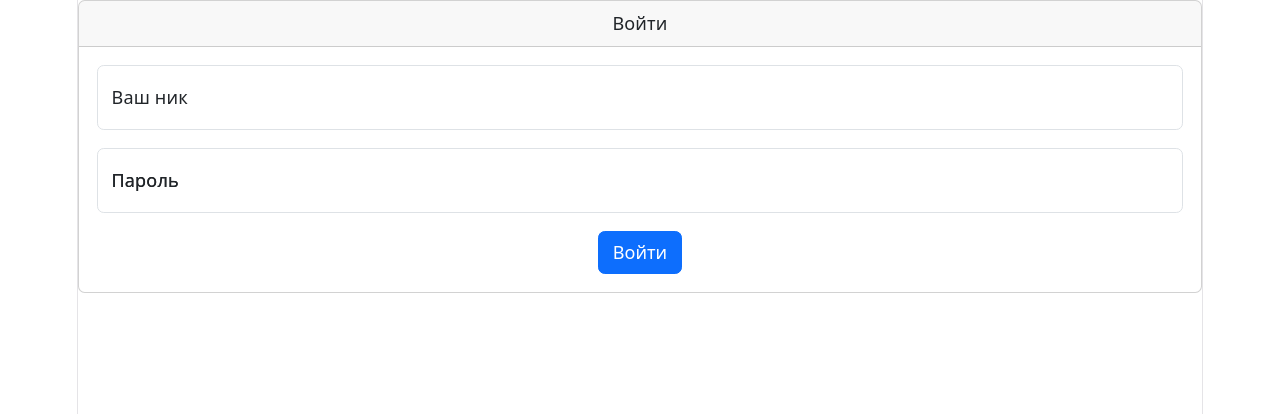
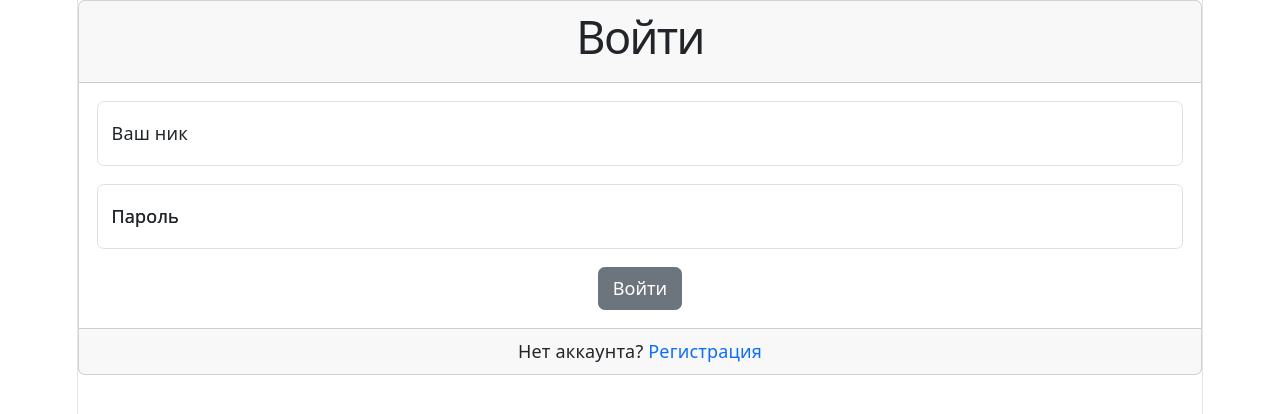
Before and after one commit to KseniaTry/frontend-project-12, a React app in the folder frontend/: page /login in a window 1280 px wide. Shown: the top 414 px of the page. Built offline with nearby package versions, Linux system fonts and the light colour scheme; the HTML template or start-up script is replaced by a standard one.

Commit message:
add registration link and some bootstrap settings

```diff
--- a/frontend/src/Login.jsx
+++ b/frontend/src/Login.jsx
@@ -1,6 +1,7 @@
 import React from 'react';
 import { useFormik } from 'formik';
-import { Form, Button, Container, Card, FloatingLabel } from 'react-bootstrap';
+import { Form, Button, Card, FloatingLabel } from 'react-bootstrap';
+import { Link } from 'react-router-dom';
 
 const Login = () => {
   const formik = useFormik({
@@ -14,7 +15,9 @@ const Login = () => {
   });
   return (
     <Card>
-      <Card.Header>Войти</Card.Header>
+      <Card.Header>
+        <h1>Войти</h1>
+      </Card.Header>
       <Card.Body>
         <Form onSubmit={formik.handleSubmit}>
           <FloatingLabel controlId='name' label='Ваш ник' className='mb-3'>
@@ -30,9 +33,15 @@ const Login = () => {
             />
             <Form.Label htmlFor="password">Пароль</Form.Label>
           </FloatingLabel>
-          <Button type="submit">Войти</Button>
+          <Button type="submit" variant='secondary'>Войти</Button>
         </Form>
       </Card.Body>
+      <Card.Footer>
+        <span>
+          Нет аккаунта?&nbsp;
+          <Link to='#' className="text-decoration-none">Регистрация</Link>
+        </span>
+      </Card.Footer>
     </Card>
   );
 };
```
